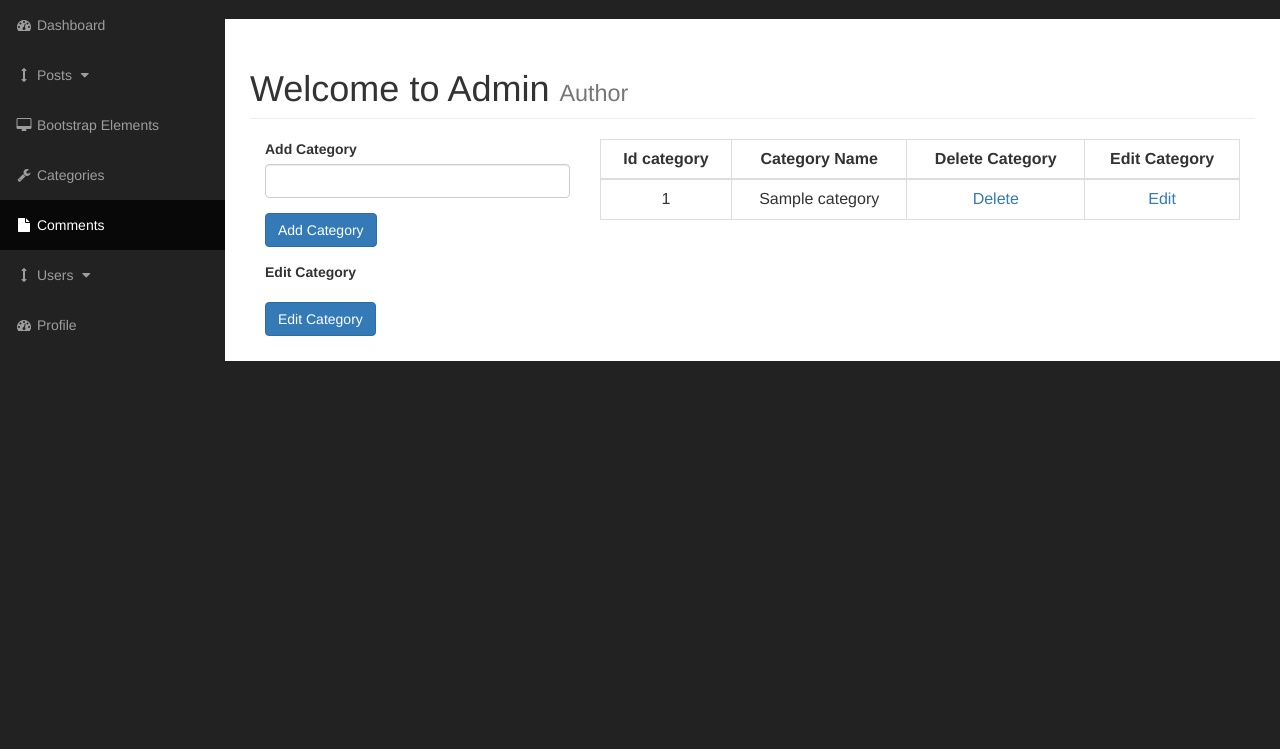
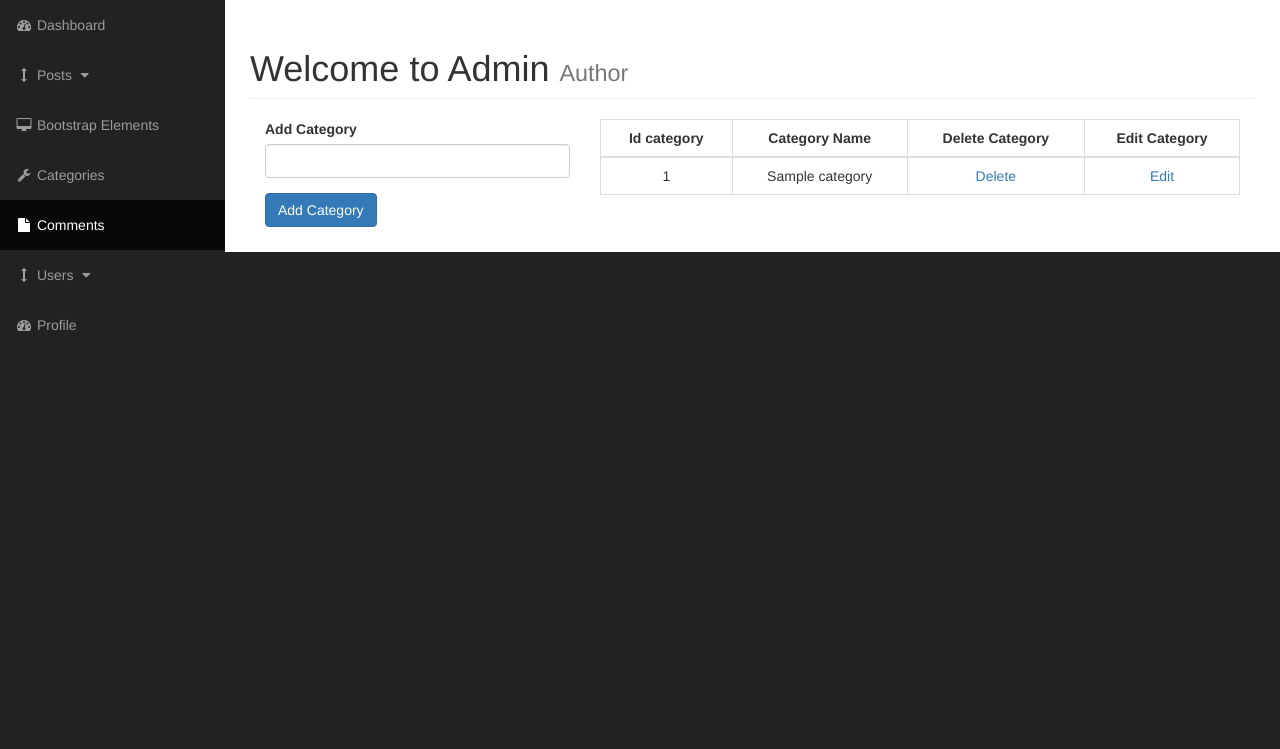
Before and after one commit to Aminkhaled/Blog-with-cms, a PHP site: page /admin/categories.php in a window 1280 px wide. Shown: the part 51-800 px from the top of the page. Run offline with PHP 8.4, Linux system fonts and the light colour scheme; tables that the repository leaves empty or names only in its code hold one stand-in row (values such as "Sample post").

Commit message:
we finishing last features in Categories

```diff
--- a/admin/categories.php
+++ b/admin/categories.php
@@ -1,6 +1,9 @@
-<?php require "functions.php"; ?>
+<?php require "func.php"; ?>
 
 <?php include "incudes/admin_header.php"; ?>
+
+
+<?php ob_start(); ?>
 
     <div id="wrapper">
 
@@ -37,20 +40,22 @@
                                </div>
 
                            </form>
-                           <form action="" method="post">
-                               <div class="form-group">
-                                   <label for="cat_title">Edit Category</label>
-                                   <?php
-                                   //edit function
+                    <?php
+                       if(isset($_GET['edit'])){
+                           $cat_id = $_GET['edit'];
+                           include"incudes/edit-category.php";
 
-                                   edit_cat();
-                                   ?>
-                               </div>
-                               <div class="form-group">
-                                   <button class="btn btn-primary" name="submit">Edit Category</button>
-                               </div>
+                       }
 
-                           </form>
+
+
+
+
+
+                    ?>
+
+
+
                        </div>
                         <div class="col-xs-8">
                             <?php
--- a/admin/functions.php
+++ b/admin/func.php
@@ -1,6 +1,4 @@
-// function for category page
 <?php
-
 
 function add_cat_names()
 {
@@ -22,35 +20,8 @@ function add_cat_names()
 
 
 }
-?>
-<?php
-function edit_cat(){
-    if (isset($_GET['edit'])) {
-        $cat_id = htmlspecialchars($_GET['edit']);
-        $query = "SELECT * FROM categories WHERE cat_id={$cat_id}";
-        global $connection;
-        $select_categories_edit = mysqli_query($connection, $query);
-        while ($row = mysqli_fetch_assoc($select_categories_edit)) {
-            $cat_id = $row['cat_id'];
-            $cat_title = $row['cat_title'];
-            ?>
-            <input value="<?php if (isset($cat_title)) {
-                echo $cat_title;
-            } ?>"
-                   type="text" class="form-control" name="cat_title">
 
-
-            <?php
-
-        }
-    }
-}
-
-
-
-?>
-
-<?php function delete_cat(){
+function delete_cat(){
     if (isset($_REQUEST['delete'])) {
         $the_cat_id = htmlspecialchars($_REQUEST['delete']);
         $query = "delete from categories WHERE cat_id = {$the_cat_id}";
@@ -58,4 +29,4 @@ function edit_cat(){
         $delete_all_categories = mysqli_query($connection, $query);
         header("location: categories.php");
     }
-} ?>
+}
```
Also changed, not shown: admin/incudes/edit-category.php (added, +50 -0 lines).
